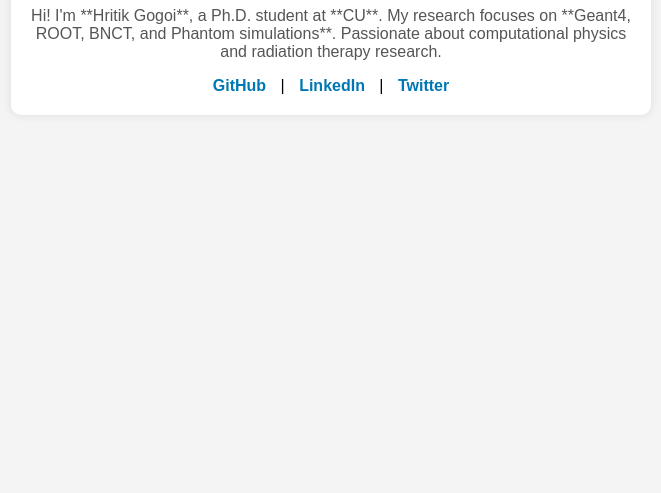
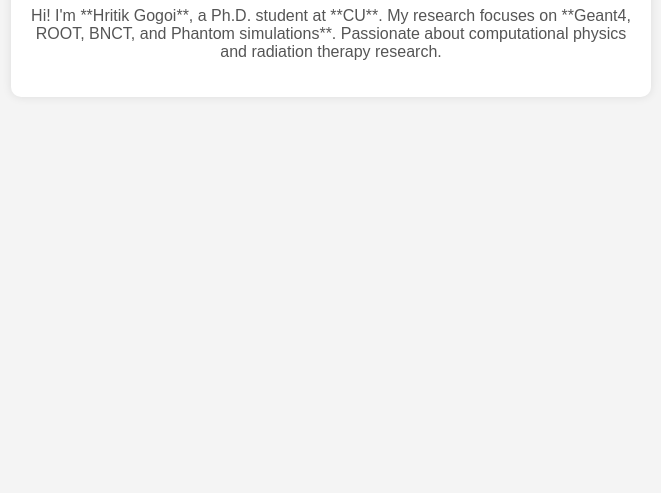
Before and after one commit to hritikgogoi/hritikgogoi.github.io, a plain HTML site: page index.html in a window 1280 px wide. Shown: the part 307-800 px from the top of the page, without its empty margins (309-970 px from the left). Drawn offline with Linux system fonts and the light colour scheme.

Commit message:
Update index.html
updare

```diff
--- a/index.html
+++ b/index.html
@@ -47,11 +47,7 @@
         <h1>Hritik Gogoi</h1>
         <p>Hi! I'm **Hritik Gogoi**, a Ph.D. student at **CU**. My research focuses on **Geant4, ROOT, BNCT, and Phantom simulations**.
            Passionate about computational physics and radiation therapy research.</p>
-        <div class="social">
-            <a href="https://github.com/hritikgogoi" target="_blank">GitHub</a> |
-            <a href="https://linkedin.com/in/yourprofile" target="_blank">LinkedIn</a> |
-            <a href="https://twitter.com/yourhandle" target="_blank">Twitter</a>
-        </div>
+
     </div>
 </body>
 </html>
```
